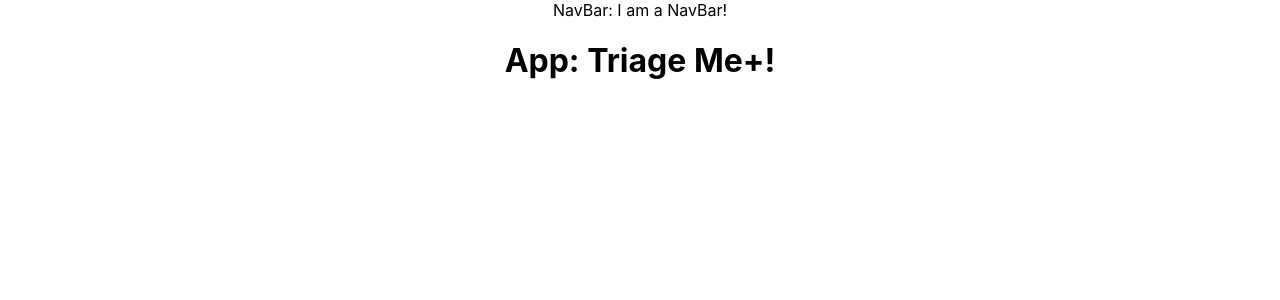
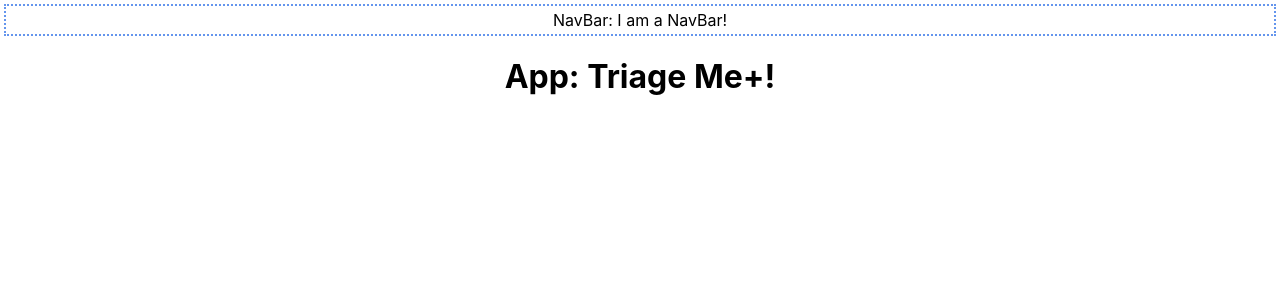
Before and after one commit to robified/react_triageMe, a React (Create React App) app: page /navbar in a window 1280 px wide. Shown: the top 300 px of the page. Built offline with nearby package versions, Linux system fonts and the light colour scheme.

Commit message:
Add css to NavBar component.

```diff
--- a/src/components/NavBar/NavBar.jsx
+++ b/src/components/NavBar/NavBar.jsx
@@ -1,7 +1,7 @@
 import React from 'react'
 
 const NavBar = (props) => (
-    <div>
+    <div className="component">
         NavBar: I am a NavBar!
     </div>
 )
```
